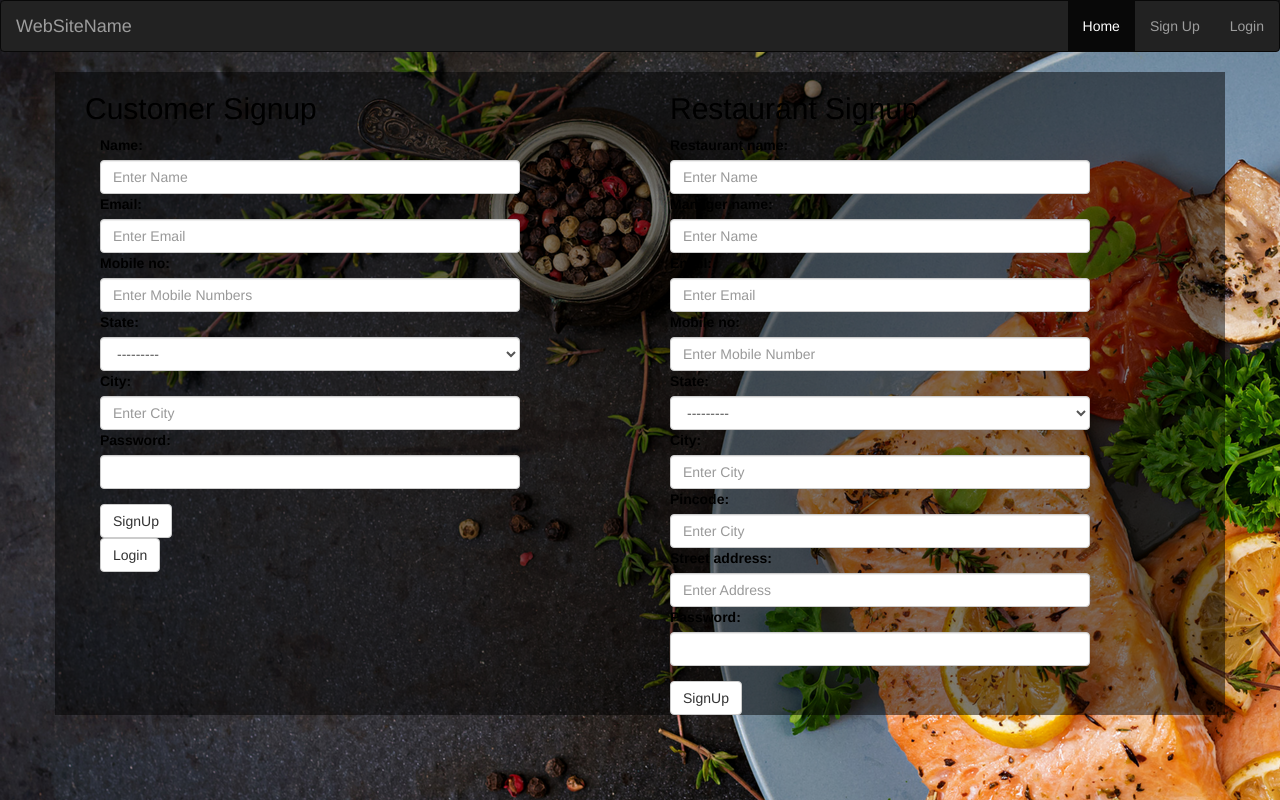
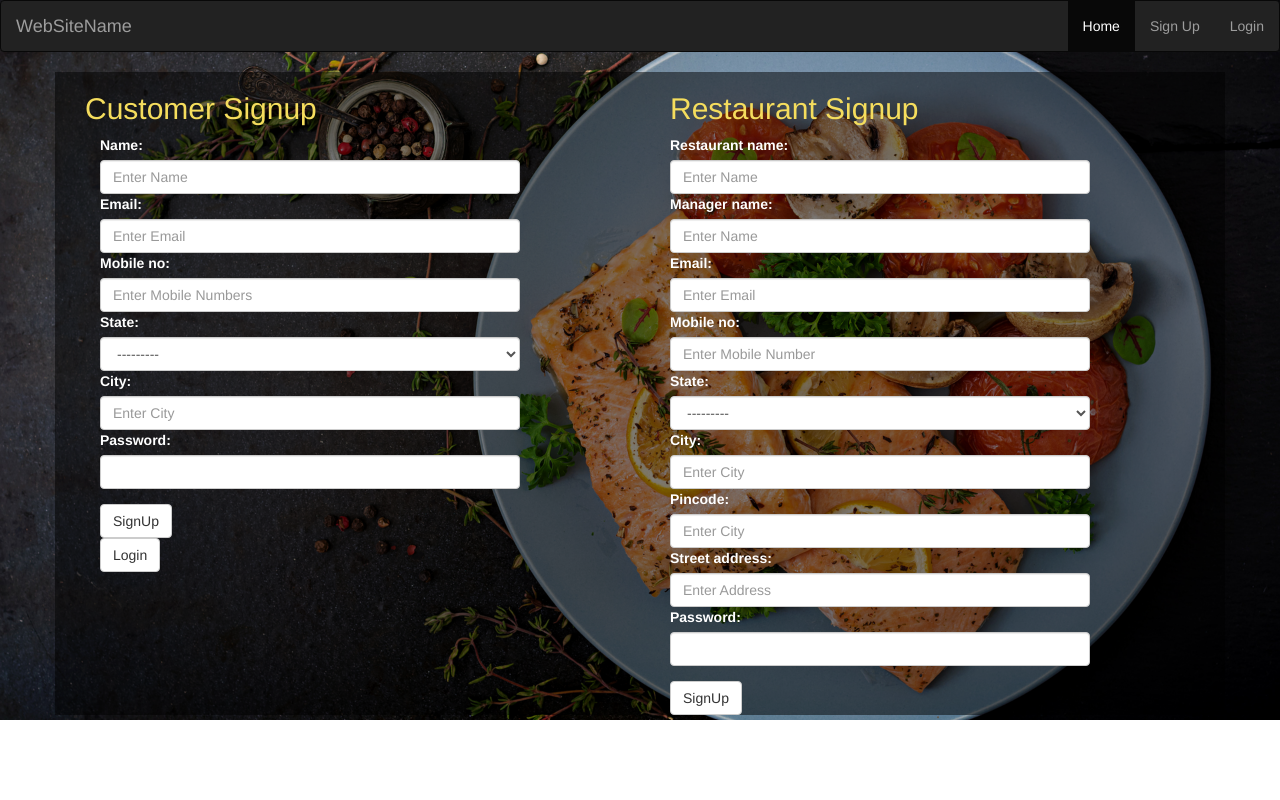
Before and after one commit to Satyamjay/foodOrderingWebsite, a Django app: page /app/ in a window 1280 px wide. Run offline with Django 3.2, Linux system fonts and the light colour scheme; some libraries are stand-ins or nearby versions.

Commit message:
added background image

```diff
--- a/app/static/app/style.css
+++ b/app/static/app/style.css
@@ -1,12 +1,14 @@
 h2 {
-    color: #000000;
+    color: #f5dd5d;
 }
 
 #main_div {
     background-color: rgba(0,0,0,.5);
-    color: #000000;
+    color: #ffffff;
 }
 
 body {
-    background : white url("img/bgImage.png") no-repeat;
+    background: white url("img/bgImage.png") no-repeat;
+    background-size:cover;
+
 }
```
